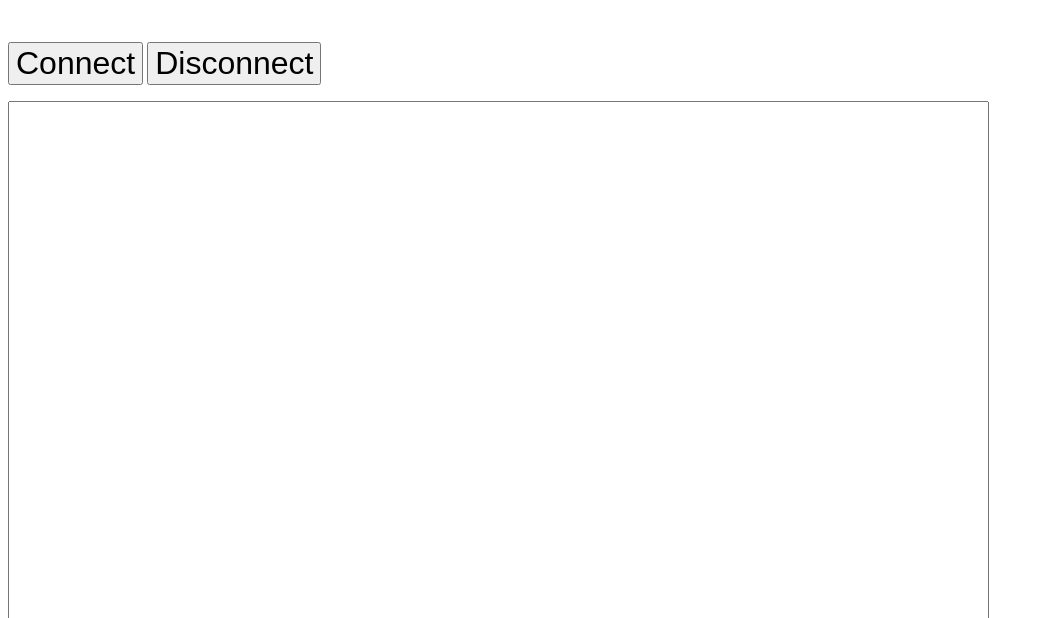
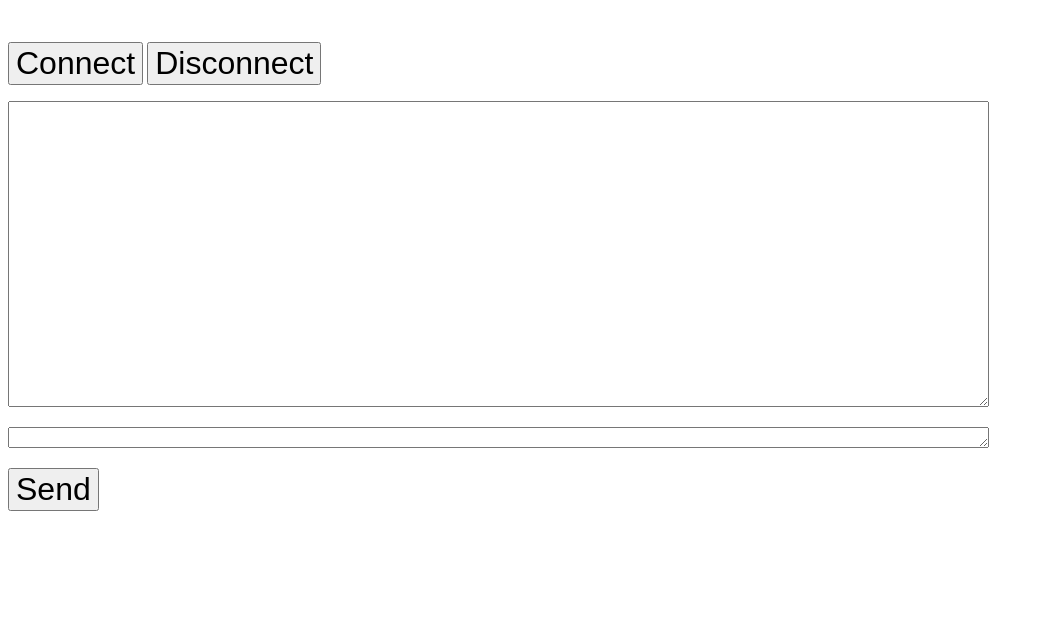
Before and after one commit to connected-little-boxes/connectedlittleboxes.github.io, a plain HTML site: page simpleterm.html in a window 1280 px wide. Shown: the part 182-800 px from the top of the page, without its empty margins (0-1044 px from the left). Drawn offline with Linux system fonts and the light colour scheme.

Commit message:
Smaller terminal window

```diff
--- a/simpleterm.html
+++ b/simpleterm.html
@@ -14,7 +14,7 @@
         <button class="menuButton" onclick="doDisconnect();">Disconnect</button>
     </p>
     <p>
-        <textarea class="terminal" rows="38" cols="120" id="output"></textarea>
+        <textarea class="terminal" rows="20" cols="120" id="output"></textarea>
     </p>
     <p>
         <textarea class="terminal" rows="1" cols="120" id="input" "></textarea>
```
